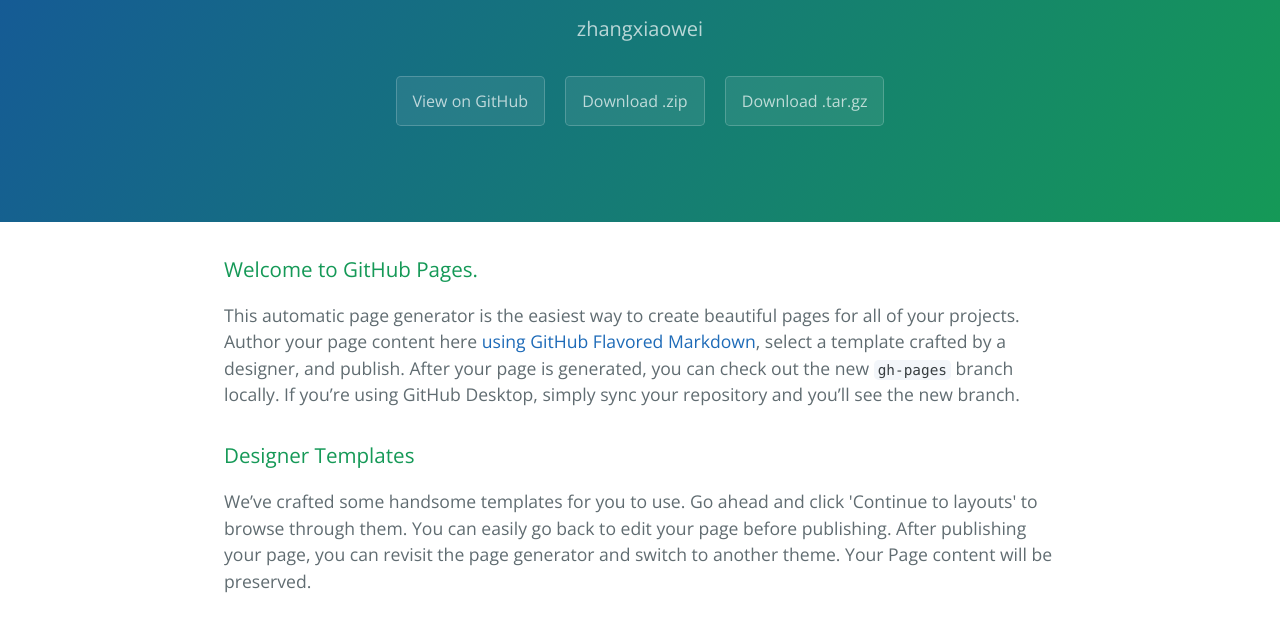
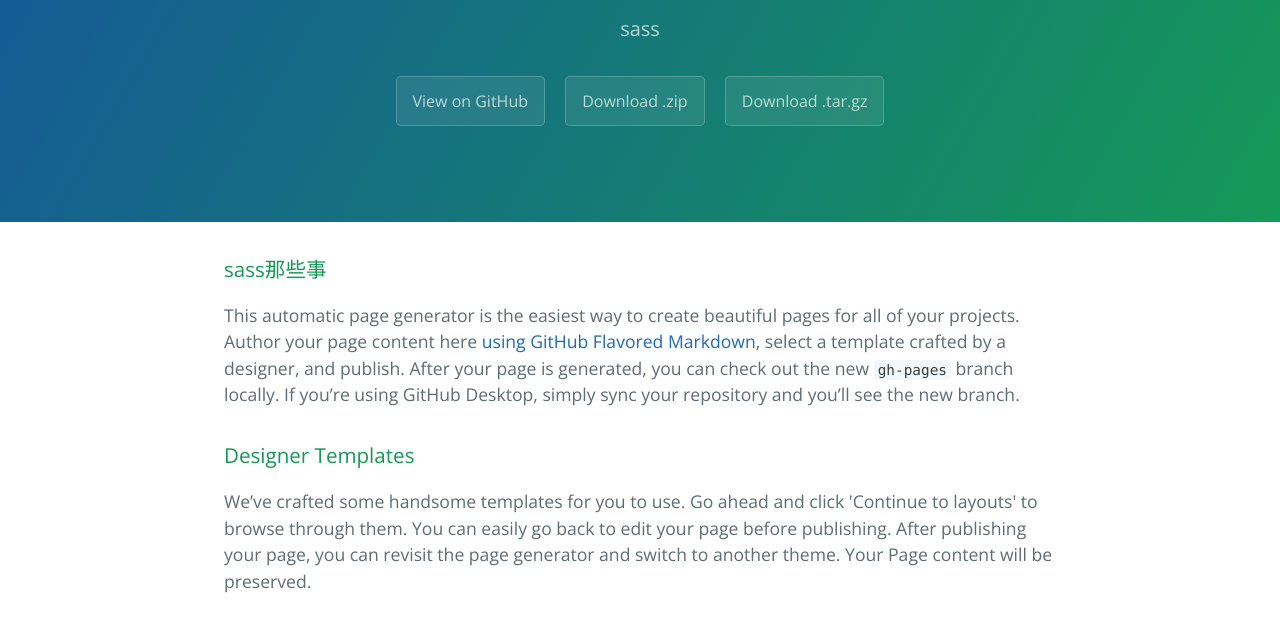
Before and after one commit to zhangxiaoweiFE/gulp, a plain HTML site: page index.html in a window 1280 px wide. Shown: the part 161-784 px from the top of the page. Drawn offline with nearby package versions, Linux system fonts and the light colour scheme.

```diff
--- a/index.html
+++ b/index.html
@@ -12,15 +12,15 @@
   <body>
     <section class="page-header">
       <h1 class="project-name">Zhangxiaowei.GitHub.com</h1>
-      <h2 class="project-tagline">zhangxiaowei</h2>
-      <a href="https://github.com/zhangxiaoweiFE/zhangxiaowei.github.com" class="btn">View on GitHub</a>
-      <a href="https://github.com/zhangxiaoweiFE/zhangxiaowei.github.com/zipball/master" class="btn">Download .zip</a>
-      <a href="https://github.com/zhangxiaoweiFE/zhangxiaowei.github.com/tarball/master" class="btn">Download .tar.gz</a>
+      <h2 class="project-tagline">sass</h2>
+      <a href="https://github.com/zhangxiaoweiFE/sass-" class="btn">View on GitHub</a>
+      <a href="https://github.com/zhangxiaoweiFE/sass-/zipball/master" class="btn">Download .zip</a>
+      <a href="https://github.com/zhangxiaoweiFE/sass-/tarball/master" class="btn">Download .tar.gz</a>
     </section>
 
     <section class="main-content">
       <h3>
-<a id="welcome-to-github-pages" class="anchor" href="#welcome-to-github-pages" aria-hidden="true"><span aria-hidden="true" class="octicon octicon-link"></span></a>Welcome to GitHub Pages.</h3>
+<a id="sass那些事" class="anchor" href="#sass%E9%82%A3%E4%BA%9B%E4%BA%8B" aria-hidden="true"><span aria-hidden="true" class="octicon octicon-link"></span></a>sass那些事</h3>
 
 <p>This automatic page generator is the easiest way to create beautiful pages for all of your projects. Author your page content here <a href="https://guides.github.com/features/mastering-markdown/">using GitHub Flavored Markdown</a>, select a template crafted by a designer, and publish. After your page is generated, you can check out the new <code>gh-pages</code> branch locally. If you’re using GitHub Desktop, simply sync your repository and you’ll see the new branch.</p>
 
@@ -45,7 +45,7 @@
 <p>Having trouble with Pages? Check out our <a href="https://help.github.com/pages">documentation</a> or <a href="https://github.com/contact">contact support</a> and we’ll help you sort it out.</p>
 
       <footer class="site-footer">
-        <span class="site-footer-owner"><a href="https://github.com/zhangxiaoweiFE/zhangxiaowei.github.com">Zhangxiaowei.GitHub.com</a> is maintained by <a href="https://github.com/zhangxiaoweiFE">zhangxiaoweiFE</a>.</span>
+        <span class="site-footer-owner"><a href="https://github.com/zhangxiaoweiFE/sass-">Zhangxiaowei.GitHub.com</a> is maintained by <a href="https://github.com/zhangxiaoweiFE">zhangxiaoweiFE</a>.</span>
 
         <span class="site-footer-credits">This page was generated by <a href="https://pages.github.com">GitHub Pages</a> using the <a href="https://github.com/jasonlong/cayman-theme">Cayman theme</a> by <a href="https://twitter.com/jasonlong">Jason Long</a>.</span>
       </footer>
```
Also changed, not shown: params.json (+2 -2 lines).
